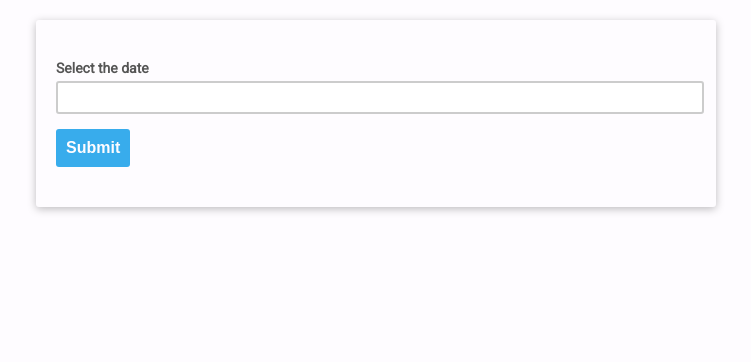
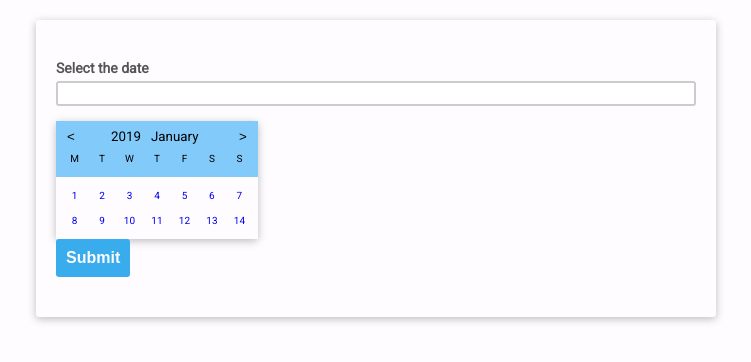
Before and after one commit to blntptr/datepicker-tutorial, a plain HTML site: page index.html in a window 1280 px wide. Shown: the whole page, without its empty margins (264-1015 px from the left). Drawn offline with Linux system fonts and the light colour scheme.

Commit message:
02: Building the datepicker UI and styling

```diff
--- a/index.html
+++ b/index.html
@@ -16,6 +16,63 @@
                 <input type="text" class="datepicker-input" id="my-date" autocomplete="off">
             </div>
 
+            <div class="datepicker">
+                <div class="datepicker-calendar">
+                    <div class="datepicker-calendar--header">
+                        <div class="datepicker-calendar--header__dates">
+                            <button class="month-change go-to-previous-month"><</button>
+                                <span class="datepicker-calendar--header__dates year-and-month">
+                                    <span class="pick-year">
+                                        <select class="pick-year-select">
+                                            <option value="2019">2019</option>
+                                            <option value="2020">2020</option>
+                                            <option value="2021">2021</option>
+                                        </select>
+                                    </span>
+                                    <span class="pick-month">
+                                        <select class="pick-month-select">
+                                            <option value="01">January</option>
+                                            <option value="02">February</option>
+                                            <option value="03">March</option>
+                                        </select>
+                                    </span>
+                                </span>
+                            <button class="month-change go-to-next-month">></button>
+                        </div>
+                        <div class="datepicker-calendar--header__days-row">
+                            <div class="day-unit">M</div>
+                            <div class="day-unit">T</div>
+                            <div class="day-unit">W</div>
+                            <div class="day-unit">T</div>
+                            <div class="day-unit">F</div>
+                            <div class="day-unit">S</div>
+                            <div class="day-unit">S</div>
+                        </div>
+                    </div>
+
+                    <div class="datepicker-calendar--body">
+                        <div class="datepicker-calendar--body__days-row">
+                            <div class="day-unit"><a href="#">1</a></div>
+                            <div class="day-unit"><a href="#">2</a></div>
+                            <div class="day-unit"><a href="#">3</a></div>
+                            <div class="day-unit"><a href="#">4</a></div>
+                            <div class="day-unit"><a href="#">5</a></div>
+                            <div class="day-unit"><a href="#">6</a></div>
+                            <div class="day-unit"><a href="#">7</a></div>
+                        </div>
+                        <div class="datepicker-calendar--body__days-row">
+                            <div class="day-unit"><a href="#">8</a></div>
+                            <div class="day-unit"><a href="#">9</a></div>
+                            <div class="day-unit"><a href="#">10</a></div>
+                            <div class="day-unit"><a href="#">11</a></div>
+                            <div class="day-unit"><a href="#">12</a></div>
+                            <div class="day-unit"><a href="#">13</a></div>
+                            <div class="day-unit"><a href="#">14</a></div>
+                        </div>
+                    </div>
+                </div>
+            </div>
+
             <button id="submit">submit</button>
         </form>
     </div>
--- a/styles.css
+++ b/styles.css
@@ -42,7 +42,7 @@ body {
     border: 2px solid #ccc;
     border-radius: 3px;
     padding: 2px;
-
+    box-sizing: border-box;
 }
 
 #submit {
@@ -54,4 +54,60 @@ body {
     color: #FEFCFF;
     font-weight: bold;
     text-transform: capitalize;
+    cursor: pointer;
 }
+
+.datepicker-calendar {
+    display: inline-block;
+    box-shadow: 0 2px 8px rgba(0,0,0, 0.26);
+    border-radius: 3px;
+}
+
+.datepicker-calendar--header,
+.datepicker-calendar--body {
+    padding: 6px;
+}
+
+.datepicker-calendar--header {
+    background-color: #82CAFA;
+}
+
+button.month-change {
+    padding: 2px 5px;
+    background-color: transparent;
+    border: none;
+    cursor: pointer;
+}
+
+.datepicker-calendar--header select {
+    background-color: transparent;
+    padding: 2px 5px;
+    border: none;
+
+    -webkit-appearance: none;
+    -moz-appearance: none;
+    font-family: 'Roboto', sans-serif;
+}
+
+.datepicker-calendar--header__dates {
+    display: flex;
+    margin: 0 auto;
+}
+
+.datepicker-calendar--body {
+    background-color: #FEFCFF;
+}
+
+.day-unit {
+    display: inline-block;
+    width: 2.5rem;
+    line-height: 2.5rem;
+    text-align: center;
+}
+
+.day-unit a {
+    display: inline-block;
+    width: 100%;
+    height: 100%;
+    text-decoration: none;
+}
```
